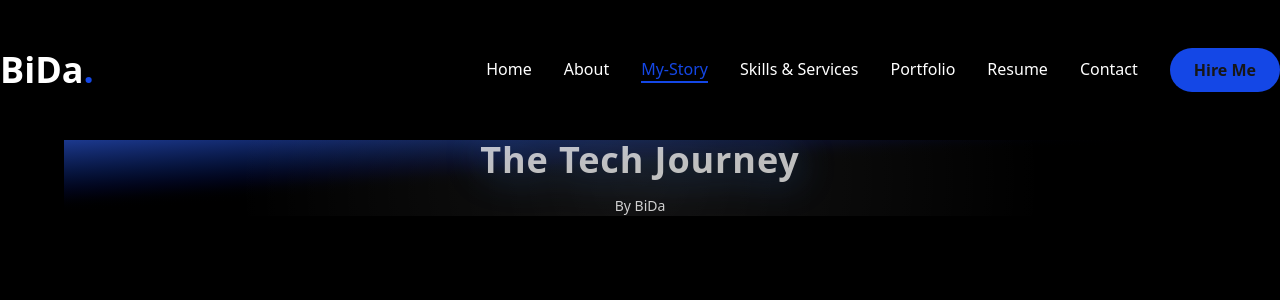
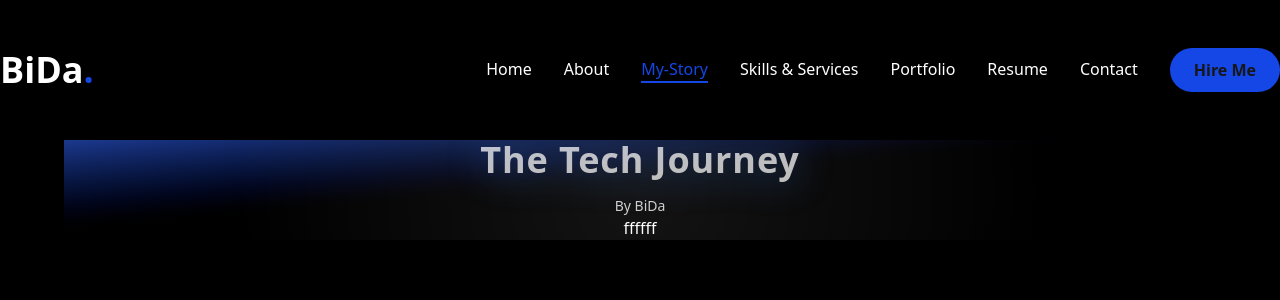
Before and after one commit to Bida3443/Bida-dev, a Next.js app: page /story in a window 1280 px wide. Shown: the top 300 px of the page. Built offline with nearby package versions, Linux system fonts and the light colour scheme.

Commit message:
My Porfolio

```diff
--- a/app/story/page.tsx
+++ b/app/story/page.tsx
@@ -21,7 +21,9 @@ export default function Story ()  {
       <p className="relative mt-4 text-sm opacity-80">
         By BiDa
       </p>
+      <div>ffffff</div>
     </div>
+
   );
 
 }
```
